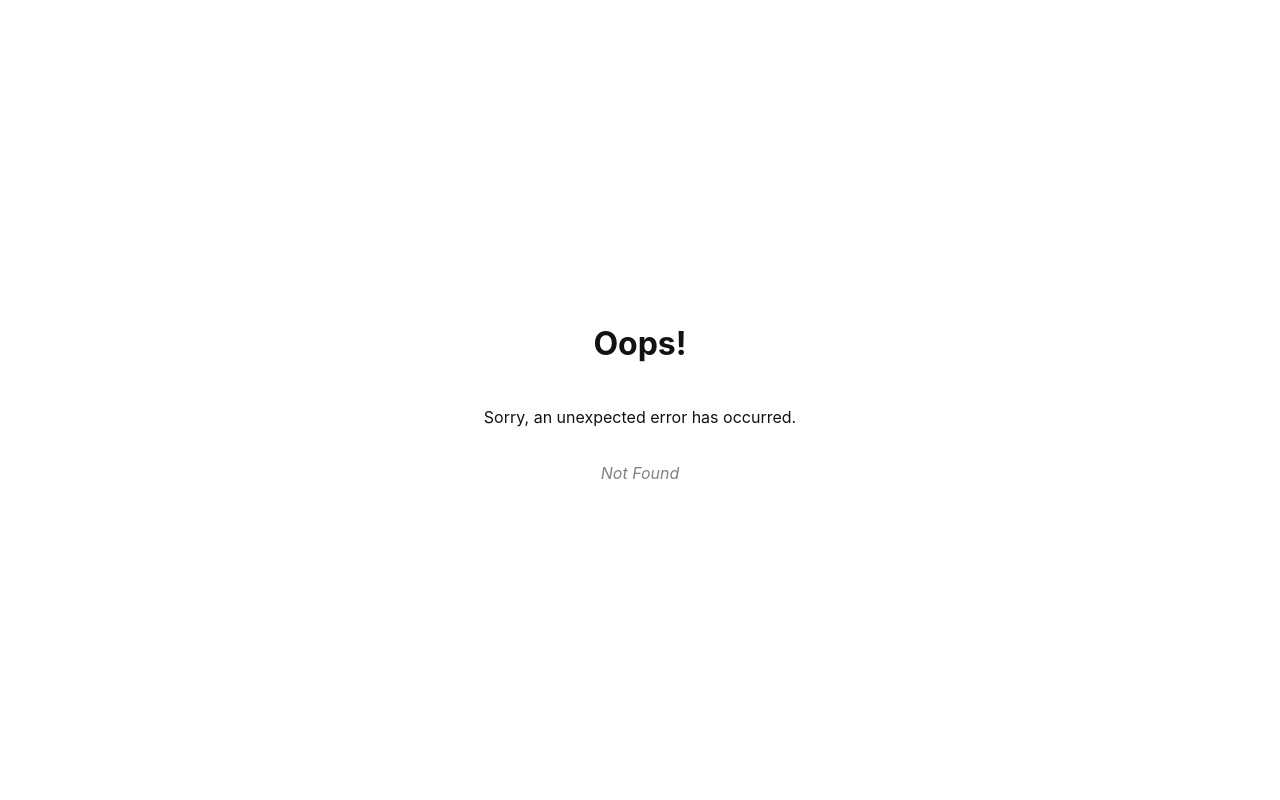
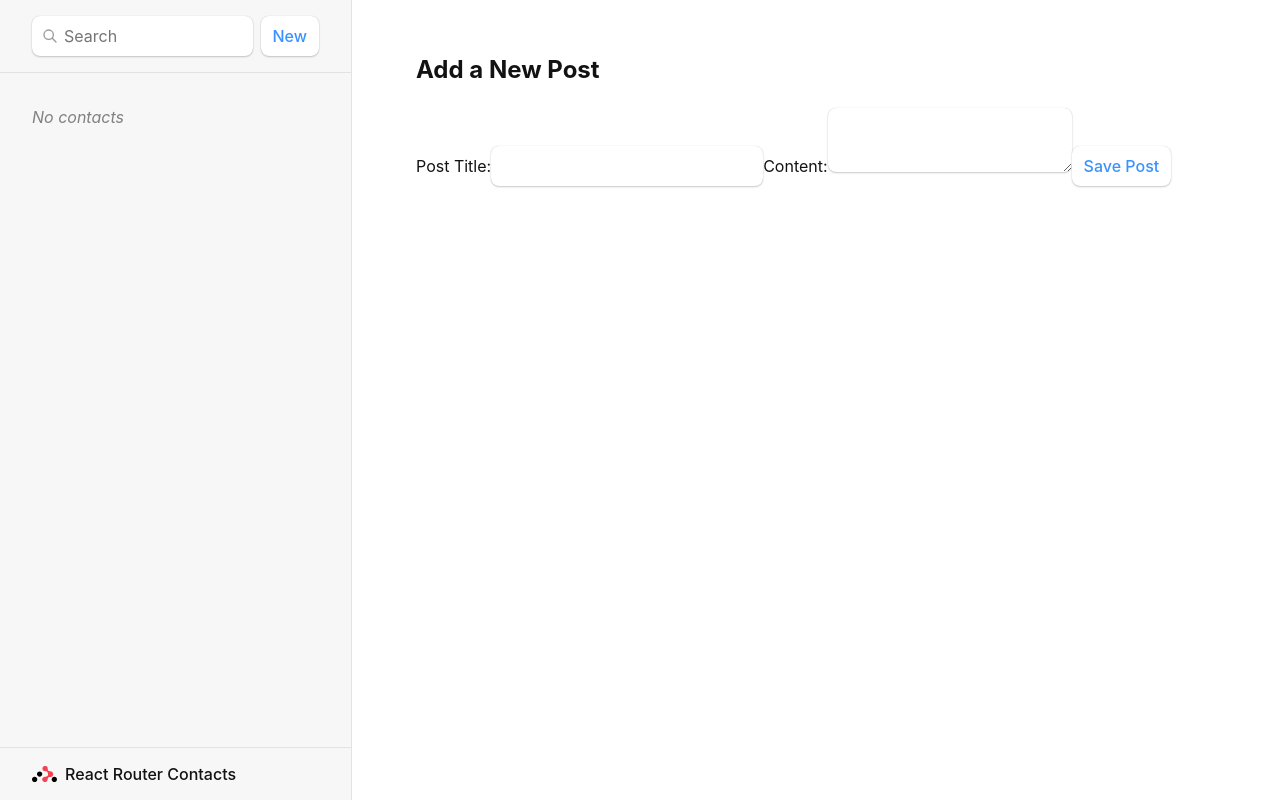
Before and after one commit to tranhuunam00/k10-reactjs, a React (Vite) app: page /posts/edit in a window 1280 px wide. Before the commit this address had no page. Built offline with nearby package versions, Linux system fonts and the light colour scheme.

Commit message:
list and edit

```diff
--- /dev/null
+++ b/src/features/posts/AddPostForm.jsx
@@ -0,0 +1,33 @@
+import { useState } from "react";
+
+export const AddPostForm = () => {
+  const [title, setTitle] = useState("");
+  const [content, setContent] = useState("");
+
+  const onTitleChanged = (e) => setTitle(e.target.value);
+  const onContentChanged = (e) => setContent(e.target.value);
+
+  return (
+    <section>
+      <h2>Add a New Post</h2>
+      <form>
+        <label htmlFor="postTitle">Post Title:</label>
+        <input
+          type="text"
+          id="postTitle"
+          name="postTitle"
+          value={title}
+          onChange={onTitleChanged}
+        />
+        <label htmlFor="postContent">Content:</label>
+        <textarea
+          id="postContent"
+          name="postContent"
+          value={content}
+          onChange={onContentChanged}
+        />
+        <button type="button">Save Post</button>
+      </form>
+    </section>
+  );
+};
--- /dev/null
+++ b/src/features/posts/PostsList.jsx
@@ -0,0 +1,19 @@
+import { useSelector } from "react-redux";
+
+export const PostsList = () => {
+  const posts = useSelector((state) => state.posts);
+
+  const renderedPosts = posts.map((post) => (
+    <article className="post-excerpt" key={post.id}>
+      <h3>{post.title}</h3>
+      <p className="post-content">{post.content.substring(0, 100)}</p>
+    </article>
+  ));
+
+  return (
+    <section className="posts-list">
+      <h2>Posts</h2>
+      {renderedPosts}
+    </section>
+  );
+};
```
Also changed, not shown: src/main.jsx (+10 -0 lines).
